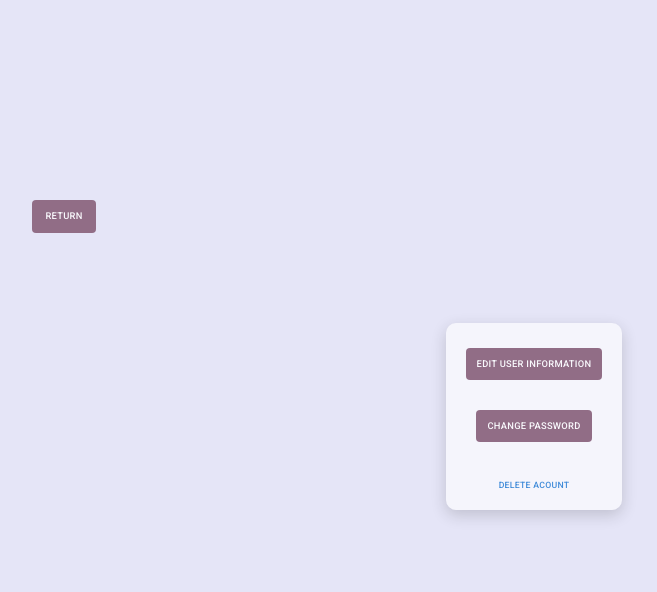
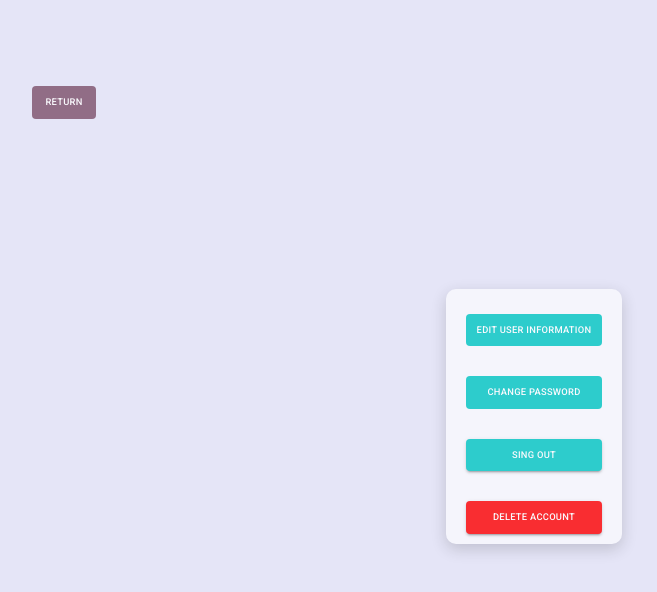
Before and after one commit to Josue-JUMPSTONIK-Lopez/my-picz, a React (Create React App) app: page /settings in a window 1280 px wide. Shown: the top 592 px of the page, without its empty margins (106-763 px from the left). Built offline with nearby package versions, Linux system fonts and the light colour scheme.

Commit message:
fix: all routes work correct and remove delete button of home to move it into setting

```diff
--- a/src/App.js
+++ b/src/App.js
@@ -20,10 +20,9 @@ function App() {
         <Route path="/" element={<Main/>} />
         <Route path="/signin" element={<SignIn/>} />
         <Route path="/signup" element={<SignUp/>} />
-        <Route path='/settings' element={<Settings/>}>
-          <Route path='edit' element={<UserUpdate/>}/>
-          <Route path='password' element={<UserUpdate/>}/>
-        </Route>
+        <Route path='/settings' element={<Settings/>}/>
+        <Route path='/settings/edit' element={<UserUpdate/>}/>
+        <Route path='/settings/password' element={<UserUpdate/>}/>
         <Route path='/home' element={<Home/>}>
             <Route path="photos" element={<Photos/>} />
             <Route path="albums" element={<Albums/>} />
--- a/src/containers/Home/index.js
+++ b/src/containers/Home/index.js
@@ -32,8 +32,7 @@ export const Home = () => {
             </Stack>
           </Box>
           <Box sx={styles.ProfileActionFunction}>
-            <NavigateButton btnColor1='#555564' btnColor2='#2B2C39' width='50%' content='settings profile' path='/settings'/>
-            <Button variant='contained' size='large' sx={{backgroundColor: 'red', width: '50%'}}>delete</Button>
+            <NavigateButton btnColor1='#555564' btnColor2='#2B2C39' width='50%' content='settings profile ⚙️' path='/settings'/>
           </Box>
           <Box sx={styles.ProfileBottomContainer}>
             <Link className="link" role="button" to="/home/photos"> Photos</Link>
--- a/src/containers/Settings/index.js
+++ b/src/containers/Settings/index.js
@@ -7,13 +7,14 @@ export const Settings = () => {
   return (
     <Container>
         <Box sx={styles.EditUserInfo}>
-            <Box sx={styles.btnReturnSingUp}>
-                <NavigateButton btnColor1='#7D506B' btnColor2='#906D89' content='return' path='/home'/>
+            <Box sx={styles.btnReturnSingIn}>
+                <NavigateButton btnColor1='#7D506B' btnColor2='#906D89' content='return' path='/home/photos'/>
             </Box>
             <Box sx={styles.Form}>
-                <NavigateButton btnColor1='#7D506B' btnColor2='#906D89' content='Edit User Information' path='edit'/>
-                <NavigateButton btnColor1='#7D506B' btnColor2='#906D89' content='Change Password' path='password'/>
-                <Button>Delete Acount</Button>
+                <NavigateButton btnColor1='#00C6C2' btnColor2='#7389F4' content='Edit User Information' width='100%' path='/settings/edit'/>
+                <NavigateButton btnColor1='#00C6C2' btnColor2='#7389F4' content='Change Password' width='100%' path='/settings/password'/>
+                <Button variant='contained' size='large' sx={{backgroundColor: '#00C6C2', width: '100%'}}>sing out</Button>
+                <Button variant='contained' size='large' sx={{backgroundColor: 'red', width: '100%'}}>Delete Account</Button>
             </Box>
         </Box>
     </Container>
--- a/src/containers/UserUpdate/index.js
+++ b/src/containers/UserUpdate/index.js
@@ -1,6 +1,5 @@
 import React from 'react'
 import { Box, Container, TextField, Avatar, Input, Button, Stack} from '@mui/material'
-import PhotoCamera from '@mui/icons-material/PhotoCamera';
 import { styles } from '../../utils/styles';
 import { NavigateButton } from '../../components/NavigateButton';
 
@@ -10,7 +9,7 @@ export const UserUpdate = () => {
         <Box sx={styles.EditUserInfo}>
           <Box sx={styles.Form}>
             <Box sx={styles.btnReturnEditUser}>
-              <NavigateButton btnColor1='#7D506B' btnColor2='#906D89' content='return' path='/home/photos'/>
+              <NavigateButton btnColor1='#7D506B' btnColor2='#906D89' content='return' path='/settings'/>
             </Box>
             <Avatar
               variant="rounded"
--- a/src/utils/styles.js
+++ b/src/utils/styles.js
@@ -101,6 +101,8 @@ export const styles={
         width: '100%',
         display: 'flex',
         position: 'absolute',
+        justifyContent: 'center',
+        alignItems: 'center',
         bottom: '40px',
         left: '0'
     },
```
